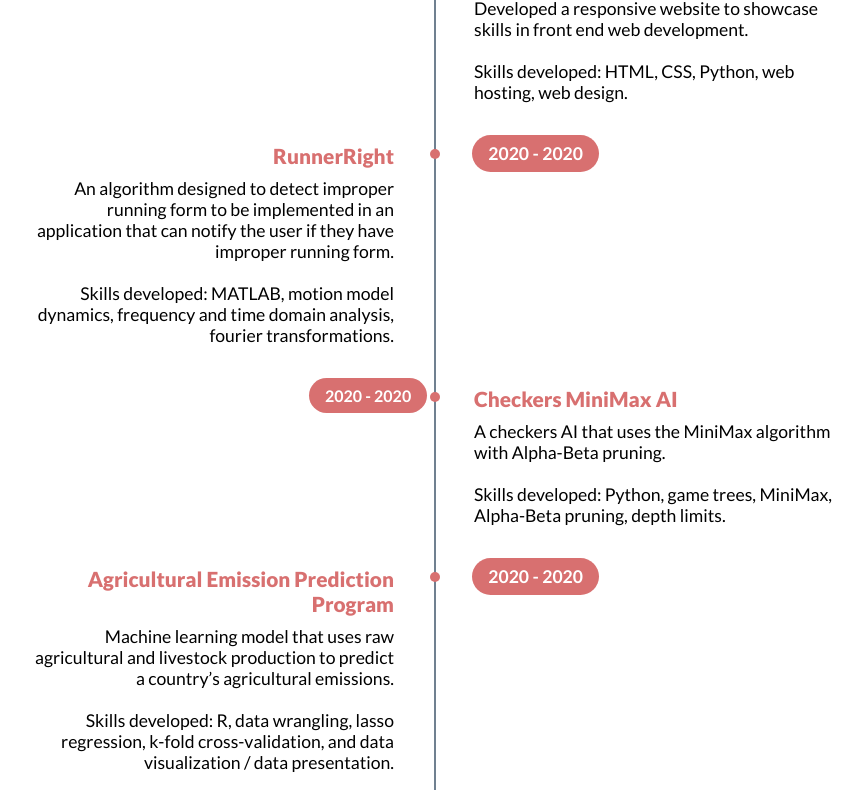
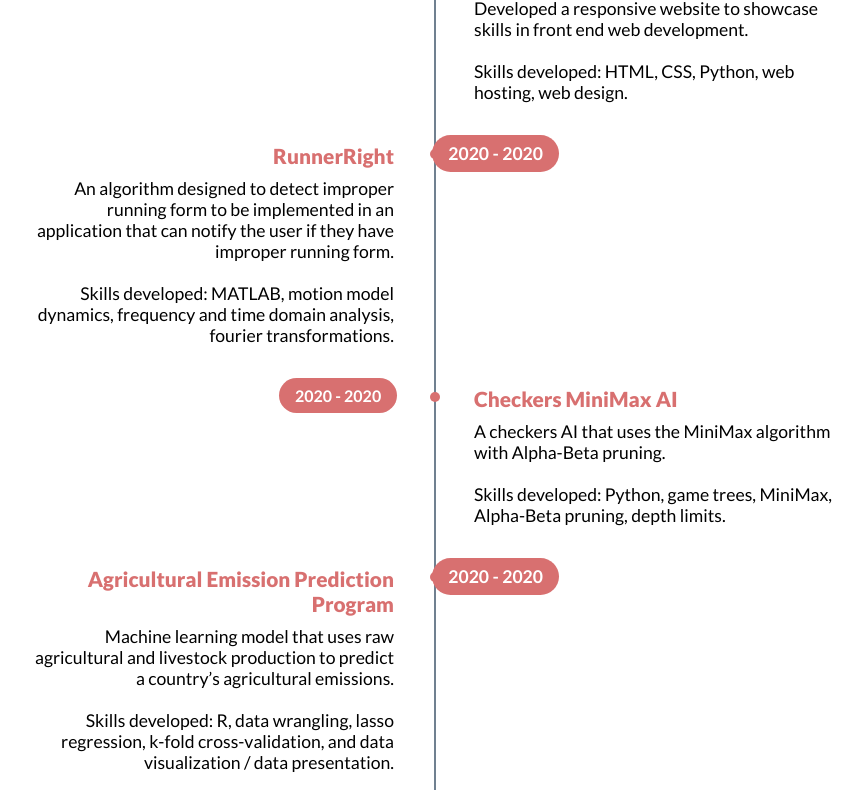
Before and after one commit to YA9/personal-website, a plain HTML site: page index.html in a window 1280 px wide. Shown: the part 1590-2380 px from the top of the page, without its empty margins (206-1055 px from the left). Drawn offline with Linux system fonts and the light colour scheme.

Commit message:
shifted timestamps timeline

```diff
--- a/static/css/styles.css
+++ b/static/css/styles.css
@@ -423,7 +423,7 @@ a.about_anchor {
 .timeline ul li:nth-child(odd) .t_time {
   position: absolute;
   top: 12px;
-  right: -165px;
+  right: -125px;
   padding: 8px 16px;
   background: rgb(216, 112, 112);
   color: white;
@@ -435,7 +435,7 @@ a.about_anchor {
 .timeline ul li:nth-child(even) .t_time {
   position: absolute;
   top: 12px;
-  left: -125px;
+  left: -155px;
   padding: 8px 16px;
   background: rgb(216, 112, 112);
   color: white;
```
